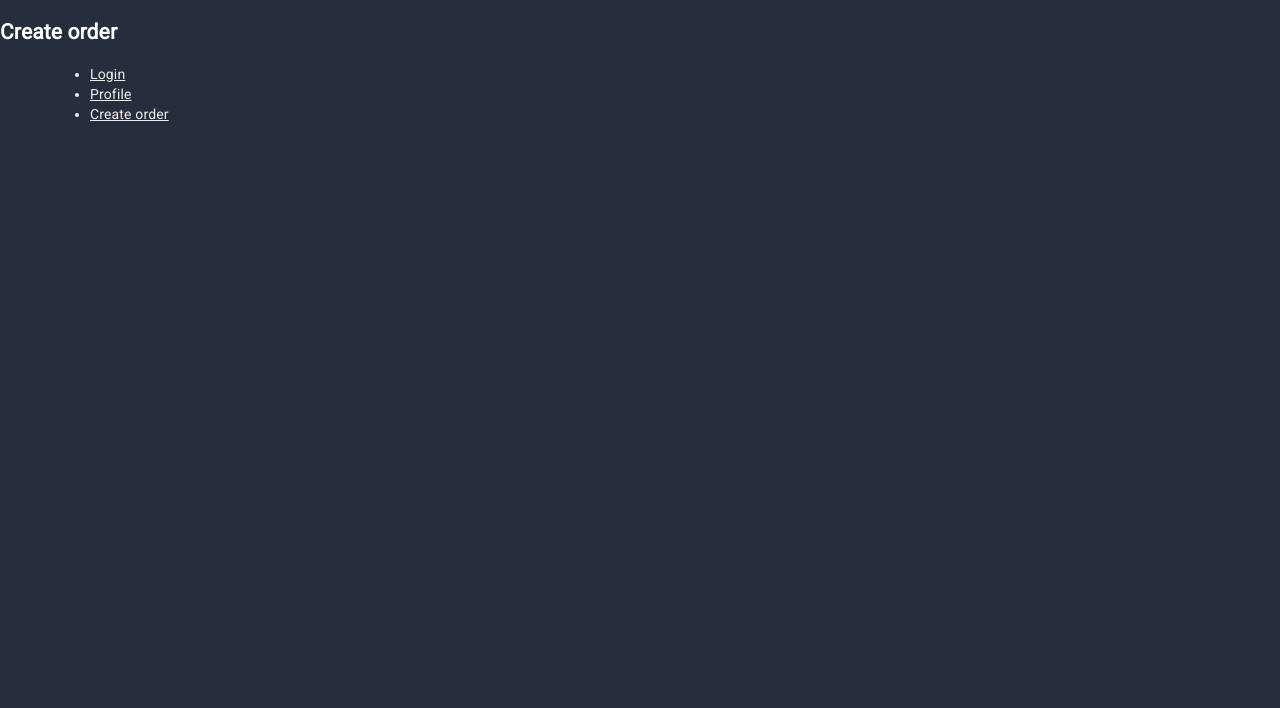
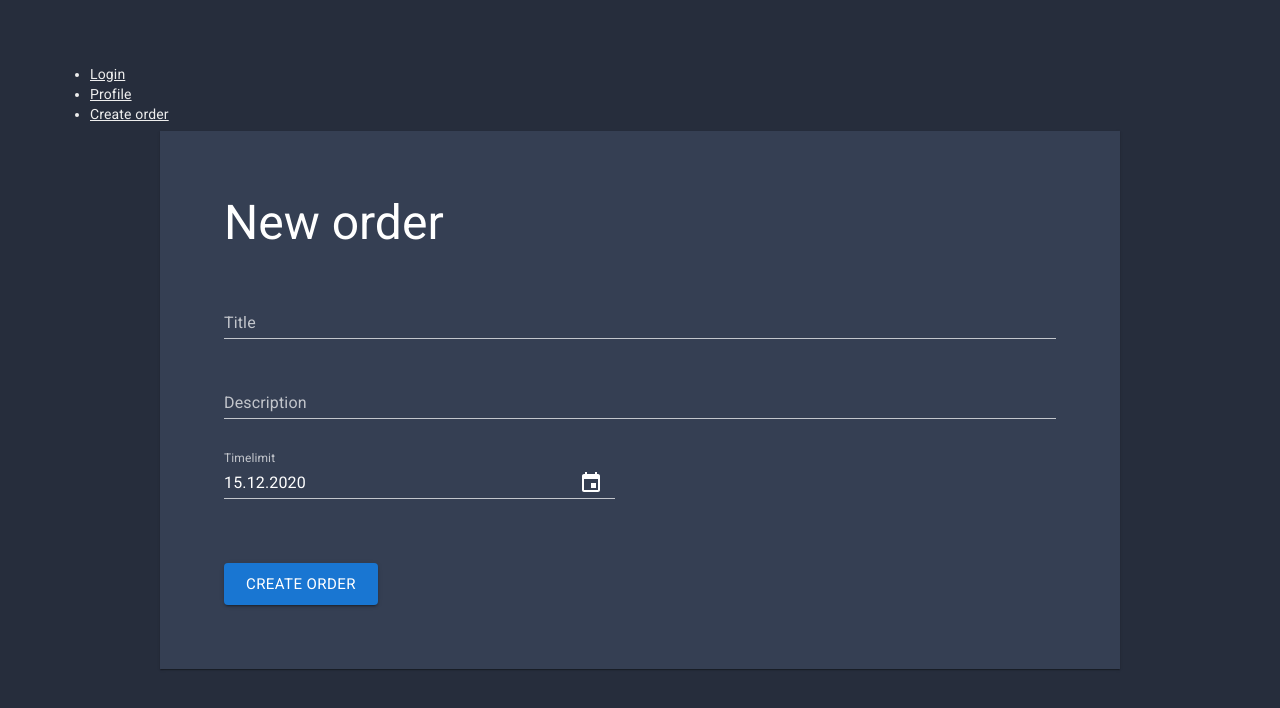
Before and after one commit to val-/nojest, a React (Create React App) app in the folder client/: page /create-order in a window 1280 px wide. Shown: the top 708 px of the page. Built offline with nearby package versions, Linux system fonts and the light colour scheme.

Commit message:
Keep working

```diff
--- a/client/src/App.js
+++ b/client/src/App.js
@@ -10,6 +10,7 @@ import { createMuiTheme } from '@material-ui/core';
 import { ThemeProvider } from '@material-ui/styles';
 import LoginPage from './pages/login';
 import ProfilePage from './pages/profile';
+import CreateOrderPage from './pages/createOrder';
 import palette from './palette';
 
 function App() {
@@ -42,7 +43,7 @@ function App() {
                 <ProfilePage />
               </Route>
               <Route path="/create-order">
-                <CreateOrder />
+                <CreateOrderPage />
               </Route>
             </Switch>
 
@@ -52,12 +53,4 @@ function App() {
   );
 }
 
-function CreateOrder() {
-  return (
-    <div>
-      <h2>Create order</h2>
-    </div>
-  );
-}
-
 export default App;
--- /dev/null
+++ b/client/src/pages/createOrder.jsx
@@ -0,0 +1,151 @@
+
+import React, { useState, useEffect } from 'react';
+import {
+  Paper,
+  Button,
+  TextField,
+  Box,
+  Avatar,
+  FormControl,
+  InputLabel,
+  Select,
+  MenuItem,
+  Chip,
+  Typography,
+} from '@material-ui/core';
+import LanguageIcon from '@material-ui/icons/Language';
+import WorkIcon from '@material-ui/icons/Work';
+import DateFnsUtils from '@date-io/date-fns';
+import {
+  MuiPickersUtilsProvider,
+  KeyboardDatePicker,
+} from '@material-ui/pickers';
+import Rating from '@material-ui/lab/Rating';
+import { makeStyles } from '@material-ui/styles';
+
+const useStyles = makeStyles(theme => ({
+  root: {
+    height: '100%',
+    margin: 'auto',
+    display: 'flex',
+    flexDirection: 'column',
+    justifyContent: 'center',
+    alignItems: 'center',
+  },
+  paper: {
+    width: theme.spacing(120),
+    padding: theme.spacing(8),
+  },
+  avatar: {
+    width: theme.spacing(20),
+    height: theme.spacing(20),
+  },
+  ratingBox: {
+    display: 'flex',
+    justifyContent: 'center',
+    paddingTop: theme.spacing(3),
+    paddingBottom: theme.spacing(3),
+  },
+  textField: {
+    marginBottom: theme.spacing(4),
+  },
+  form: {
+    paddingTop: theme.spacing(5),
+  },
+  formRow: {
+    display: 'flex',
+    justifyContent: 'space-between',
+    marginBottom: theme.spacing(4),
+  },
+  formRowButtons: {
+    display: 'flex',
+    justifyContent: 'space-between',
+  },
+  formControlSelect: {
+    width: '47%',
+  },
+  datePicker: {
+    width: '47%',
+  },
+  saveButton: {
+    marginTop: theme.spacing(4),
+  },
+  chipsBox: {
+    paddingTop: theme.spacing(2),
+  },
+}));
+
+const CreateOrderPage = props => {
+
+  const classes = useStyles();
+
+  const [formState, setFormState] = useState({ values: {
+    title: '',
+    description: '',
+  } });
+
+  useEffect(() => {
+    setFormState(formState => ({
+      ...formState
+    }));
+  }, [formState.values]);
+
+
+  return (
+    <Box className={classes.root}>
+      <Paper square className={classes.paper}>
+        <Typography variant="h3">
+          New order
+        </Typography>
+        <form
+          className={classes.form}
+        >
+          <TextField
+            className={classes.textField}
+            fullWidth
+            label="Title"
+            name="title"
+            type="text"
+            value={formState.values.title || ''}
+          />
+          <TextField
+            className={classes.textField}
+            fullWidth
+            label="Description"
+            name="description"
+            multiline
+            type="text"
+            value={formState.values.description || ''}
+          />
+          <MuiPickersUtilsProvider utils={DateFnsUtils}>
+            <Box className={classes.formRow}>
+                <KeyboardDatePicker
+                  className={classes.datePicker}
+                  label="Timelimit"
+                  format="dd.MM.yyyy"
+                  value={formState.values.timelimit}
+                  KeyboardButtonProps={{
+                    'aria-label': 'change date',
+                  }}
+                />
+            </Box>
+          </MuiPickersUtilsProvider>
+          <Box className={classes.formRowButtons}>
+            <Button
+              className={classes.saveButton}
+              color="primary"
+              size="large"
+              type="submit"
+              variant="contained"
+            >
+              Create order
+            </Button>
+          </Box>
+        </form>
+      </Paper>
+    </Box>
+  );
+
+};
+
+export default CreateOrderPage;
--- a/client/src/pages/profile.jsx
+++ b/client/src/pages/profile.jsx
@@ -11,6 +11,7 @@ import {
   Select,
   MenuItem,
   Chip,
+  Typography,
 } from '@material-ui/core';
 import LanguageIcon from '@material-ui/icons/Language';
 import WorkIcon from '@material-ui/icons/Work';
@@ -55,10 +56,17 @@ const useStyles = makeStyles(theme => ({
   textField: {
     marginBottom: theme.spacing(4),
   },
+  form: {
+    paddingTop: theme.spacing(5),
+  },
   formRow: {
     display: 'flex',
     justifyContent: 'space-between',
     marginBottom: theme.spacing(4),
+  },
+  formRowButtons: {
+    display: 'flex',
+    justifyContent: 'space-between',
   },
   formControlSelect: {
     width: '47%',
@@ -144,6 +152,9 @@ const ProfilePage = props => {
           </Box>
         </Box>
         <Box className={classes.cellRight}>
+          <Typography variant="h3">
+            User profile
+          </Typography>
           <form
             className={classes.form}
           >
@@ -224,6 +235,7 @@ const ProfilePage = props => {
                 </Select>
               </FormControl>
             </Box>
+            <Box className={classes.formRowButtons}>
               <Button
                 className={classes.saveButton}
                 color="primary"
@@ -231,8 +243,25 @@ const ProfilePage = props => {
                 type="submit"
                 variant="contained"
               >
-              Save
+                Save pfofile
               </Button>
+              <Button
+                className={classes.saveButton}
+                color="primary"
+                size="large"
+                variant="contained"
+              >
+                Add profession
+              </Button>
+              <Button
+                className={classes.saveButton}
+                color="primary"
+                size="large"
+                variant="contained"
+              >
+                Add language
+              </Button>
+            </Box>
           </form>
         </Box>
       </Paper>
```
Also changed, not shown: 1 other file (tests, documents, lock files or other folders). Lines whose indentation alone changed are shown as unchanged.
